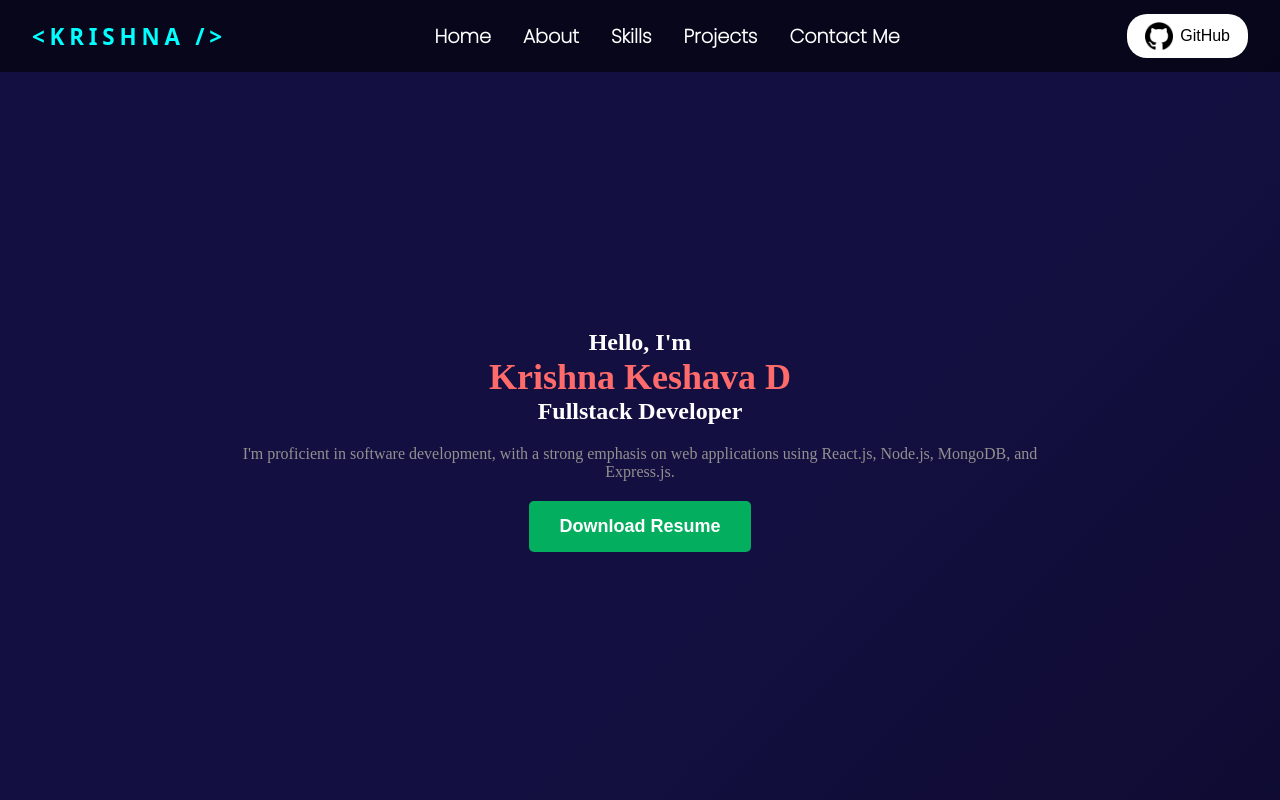
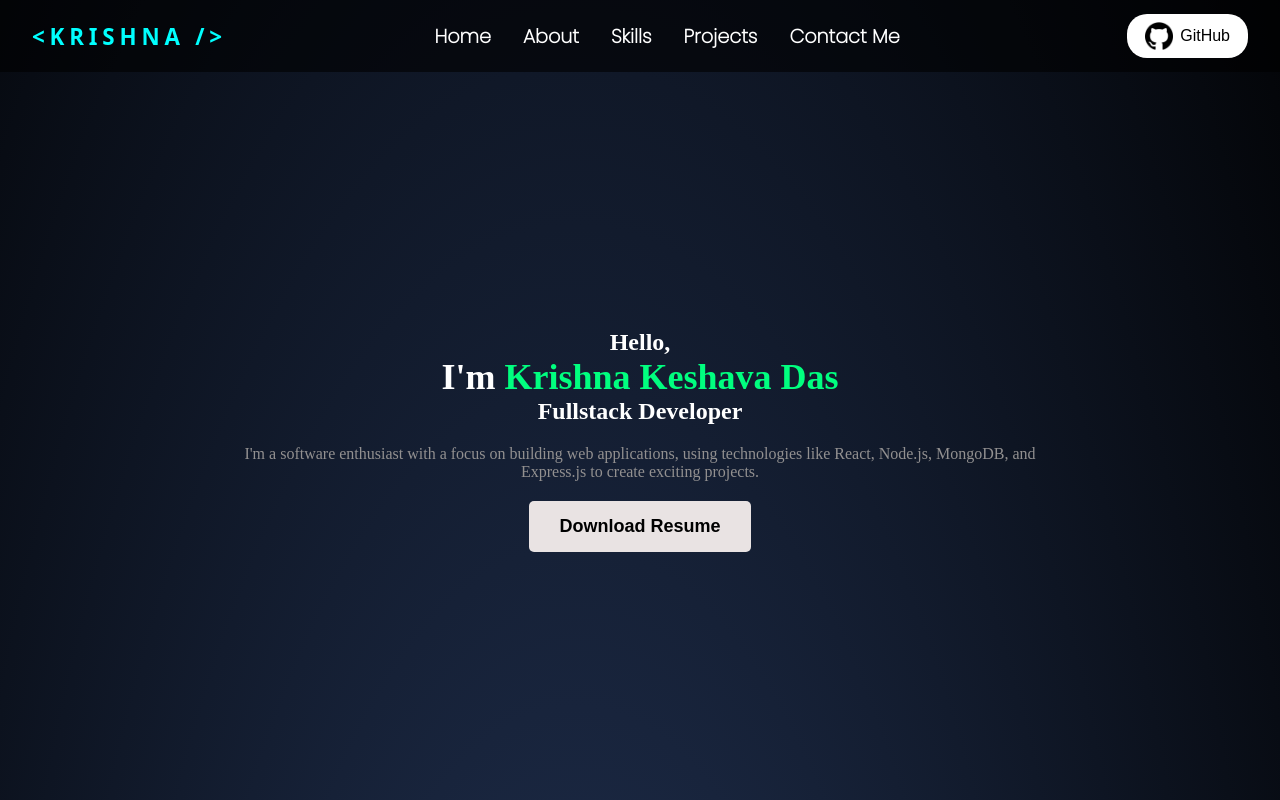
Before and after one commit to Krishna4563/portfolio-website, a React (Create React App) app: page / in a window 1280 px wide. Shown: the top 800 px of the page. Built offline with nearby package versions, Linux system fonts and the light colour scheme.

Commit message:
styles updated

```diff
--- a/public/style.css
+++ b/public/style.css
@@ -8,10 +8,23 @@
 }
 
 body {
+  /* background-image: linear-gradient(315deg, #000000 0%, #130f40 74%); */
+
+  /* background: linear-gradient(
+    109.6deg,
+    rgb(36, 45, 57) 11.2%,
+    rgb(16, 37, 60) 51.2%,
+    rgb(0, 0, 0) 98.6%
+  ); */
+
+  background: radial-gradient(ellipse at 45% 45%, #24365a 0%, #000000 100%);
+
   /* background: radial-gradient(ellipse at 64.86% 100%, #030e28, #04399c); */
 
   /* background-color: #07051c; */
-  background-image: linear-gradient(315deg, #000000 0%, #130f40 74%);
+
+  /* background-image: linear-gradient(90deg, #1c1c1c 0%, #090909 100%); */
+
   overflow-x: hidden;
 }
 
--- a/src/components/Home/home.css
+++ b/src/components/Home/home.css
@@ -22,7 +22,8 @@
 .myname {
   font-size: 36px;
   font-weight: bold;
-  color: #ff6b6b;
+  /* color: #ff6b6b; */
+  color: springgreen;
 }
 
 .introduction {
@@ -43,8 +44,9 @@
 }
 
 .btn {
-  background-color: rgb(3, 174, 95);
-  color: #fff;
+  /* background-color: rgb(3, 174, 95); */
+  background-color: rgb(233, 227, 227);
+  color: black;
   border: none;
   padding: 15px 30px;
   font-size: 18px;
@@ -55,7 +57,8 @@
   transition: background-color 0.3s ease;
 }
 .btn:hover {
-  background-color: crimson;
+  background-color: rgb(3, 174, 95);
+  color: white;
 }
 
 @media (max-width: 768px) {
--- a/src/components/Home/home.js
+++ b/src/components/Home/home.js
@@ -1,65 +1,22 @@
-import React, { useState, useEffect } from "react";
+import React from "react";
+
 import "./home.css";
 import resume from "../../assets/Krishna Keshava Das - RESUME.pdf";
-
-const Typewriter = ({ text }) => {
-  const [displayText, setDisplayText] = useState("");
-  const [isTyping, setIsTyping] = useState(true);
-
-  useEffect(() => {
-    let currentIndex = 0;
-    let timer;
-
-    const typeText = () => {
-      setDisplayText(text.substring(0, currentIndex));
-      currentIndex++;
-
-      if (currentIndex <= text.length) {
-        timer = setTimeout(typeText, 100); // Adjust the typing speed here (in milliseconds)
-      } else {
-        setIsTyping(false);
-        setTimeout(eraseText, 100); // Wait for a moment before erasing
-      }
-    };
-
-    const eraseText = () => {
-      currentIndex--;
-
-      if (currentIndex >= 0) {
-        setDisplayText(text.substring(0, currentIndex));
-        timer = setTimeout(eraseText, 100); // Adjust the erasing speed here (in milliseconds)
-      } else {
-        setIsTyping(true);
-        setTimeout(typeText, 100); // Wait for a moment before typing again
-      }
-    };
-
-    if (isTyping) {
-      typeText();
-    }
-
-    return () => clearTimeout(timer);
-  }, [isTyping, text]);
-
-  return displayText;
-};
 
 const Home = () => {
   return (
     <section id="home">
       <div className="homeContent">
-        <span className="hello">Hello, I'm</span> <br />
+        <span className="hello">Hello,</span> <br />
         <span className="introduction">
-          {" "}
-          <span className="myname">
-            <Typewriter text="Krishna Keshava Das" />
-          </span>{" "}
+          I'm <span className="myname">Krishna Keshava Das</span>{" "}
         </span>{" "}
         <br />
         <span className="fullstacktextload">Fullstack Developer</span>
         <p className="description">
-          I'm proficient in software development, with a strong emphasis on web
-          applications using React.js, Node.js, MongoDB, and Express.js.
+          I'm a software enthusiast with a focus on building web applications,
+          using technologies like React, Node.js, MongoDB, and Express.js to
+          create exciting projects.
         </p>
         <a href={resume} download="Krishna Keshava Das">
           <button id="downloadButton" className="btn">
--- a/src/components/Skill/skill.css
+++ b/src/components/Skill/skill.css
@@ -14,7 +14,7 @@
 
 .skillpara {
   font-size: 18px;
-  color: #706f6f;
+  color: #929090;
   padding: 9px;
 }
 
```
